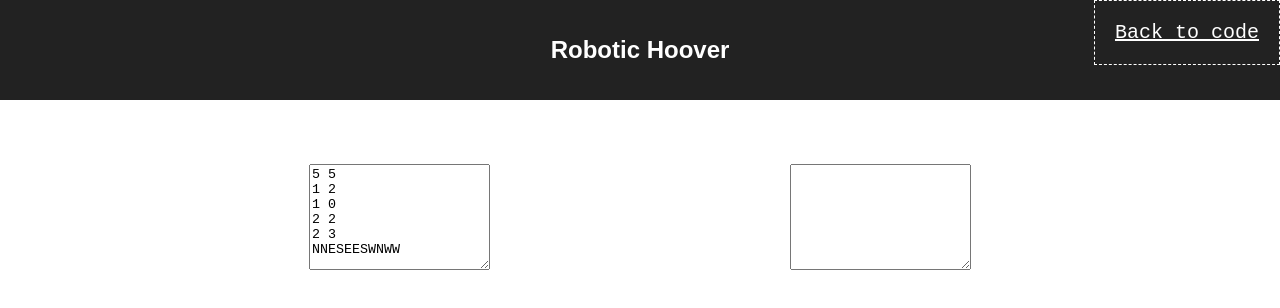
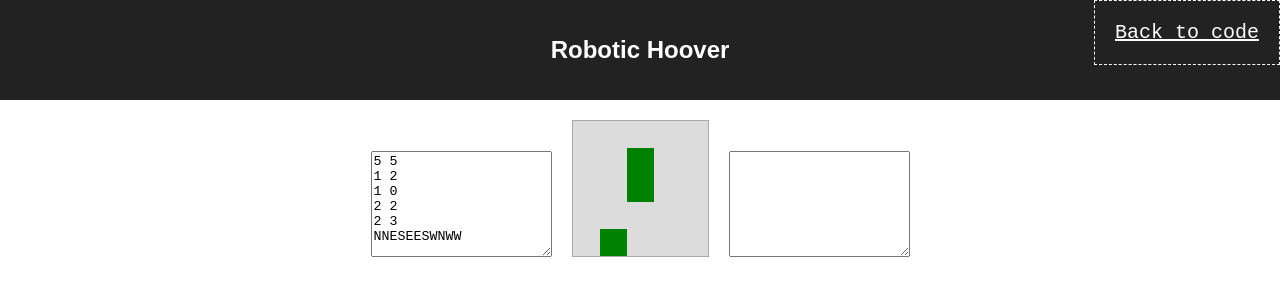
Before and after one commit to gixo/robotic-hoover-react, a React (Create React App) app: page / in a window 1280 px wide. Shown: the top 308 px of the page. Built offline with nearby package versions, Linux system fonts and the light colour scheme.

Commit message:
Add SVG visualization of dirt patches

```diff
--- a/src/api/input.js
+++ b/src/api/input.js
@@ -7,12 +7,12 @@ const parseInput = textinput => {
   const inputLines = textinput.split("\n");
 
   const state = {
-    roomSize: inputLines[0].split(" "),
+    roomSize: inputLines[0].trim().split(" "),
     initialRobotPosition: inputLines[1].split(" "),
     directions: inputLines[inputLines.length - 1],
     dirtPatches: inputLines
       .slice(2, inputLines.length - 1)
-      .map(line => line.split(" "))
+      .map(line => line.trim().split(" "))
   };
 
   return state;
--- a/src/components/RoomSpec.js
+++ b/src/components/RoomSpec.js
@@ -6,9 +6,9 @@ const RoomSpec = ({ inputTextValue, onChange, disabled }) => (
 );
 
 RoomSpec.propTypes = {
-  //  inputTextValue: PropTypes.string.isRequired,
-  //  onChange: PropTypes.func.isRequired,
-  //  disabled: PropTypes.bool.isRequired
+  inputTextValue: PropTypes.string.isRequired,
+  onChange: PropTypes.func.isRequired,
+  disabled: PropTypes.bool.isRequired
 };
 
 export default RoomSpec;
--- a/src/components/RoomViz.js
+++ b/src/components/RoomViz.js
@@ -1,9 +1,38 @@
 import React from "react";
+import PropTypes from "prop-types";
 
-const RoomViz = ({ rows = 0, cols = 0, children = 0 }) => (
-  <svg viewBox={[0, 1 - rows, cols, rows]} preserveAspectRatio="none">
-    {children}
+const RoomViz = ({
+  roomSize = [],
+  dirtPatches = [],
+  robotLocation = [],
+  directions = []
+}) => (
+  <svg
+    viewBox={[0, 1 - roomSize[0], roomSize[1], roomSize[0]]}
+    preserveAspectRatio="none"
+  >
+    <g>
+      {dirtPatches.map(([x, y]) => (
+        <rect
+          key={x + "-" + y}
+          x={+x}
+          y={-y}
+          height="1"
+          width="1"
+          fill="green"
+        />
+      ))}
+    </g>
   </svg>
 );
 
+/*
+RoomViz.propTypes = {
+  rows: PropTypes.number.isRequired,
+  cols: PropTypes.number.isRequired,
+  dirtLocations: PropTypes.arrayOf(
+    PropTypes.arrayOf(PropTypes.number.isRequired)
+  )
+};
+*/
 export default RoomViz;
--- a/src/containers/App.css
+++ b/src/containers/App.css
@@ -32,3 +32,11 @@
 .app-content textarea {
   height: 100px;
 }
+
+.app-content svg {
+  width: 135px;
+  display: inline-block;
+  margin: 0 20px;
+  background-color: gainsboro;
+  border: 1px solid darkgray;
+}
--- a/src/containers/App.js
+++ b/src/containers/App.js
@@ -45,7 +45,12 @@ class App extends Component {
             disabled={isFetching}
             onChange={event => this.onInputTextChange(event)}
           />
-          <RoomViz />
+          <RoomViz
+            roomSize={this.props.roomSize}
+            dirtPatches={this.props.dirtPatches}
+            robotLocation={this.props.robotLocation}
+            directions={this.props.robotLocation}
+          />
           <ResultOutput />
         </div>
       </div>
@@ -56,7 +61,11 @@ class App extends Component {
 const mapStateToProps = state => ({
   inputFileName: state.roomConfiguration.inputFileName,
   inputTextValue: state.roomConfiguration.inputTextValue,
-  isFetching: state.roomConfiguration.isFetching
+  isFetching: state.roomConfiguration.isFetching,
+  roomSize: state.roomConfiguration.roomSize,
+  dirtPatches: state.roomConfiguration.dirtPatches,
+  robotLocation: state.roomConfiguration.robotLocation,
+  directions: state.roomConfiguration.directions
 });
 
 export default connect(mapStateToProps)(App);
--- a/src/reducers/reducers.js
+++ b/src/reducers/reducers.js
@@ -5,7 +5,11 @@ const roomConfiguration = (
   state = {
     inputFileName: "input.txt",
     isFetching: true,
-    inputTextValue: "Loading..."
+    inputTextValue: "Loading...",
+    roomSize: [10, 10],
+    dirtPatches: [],
+    robotLocation: [0, 0],
+    directions: []
   },
   action
 ) => {
```
